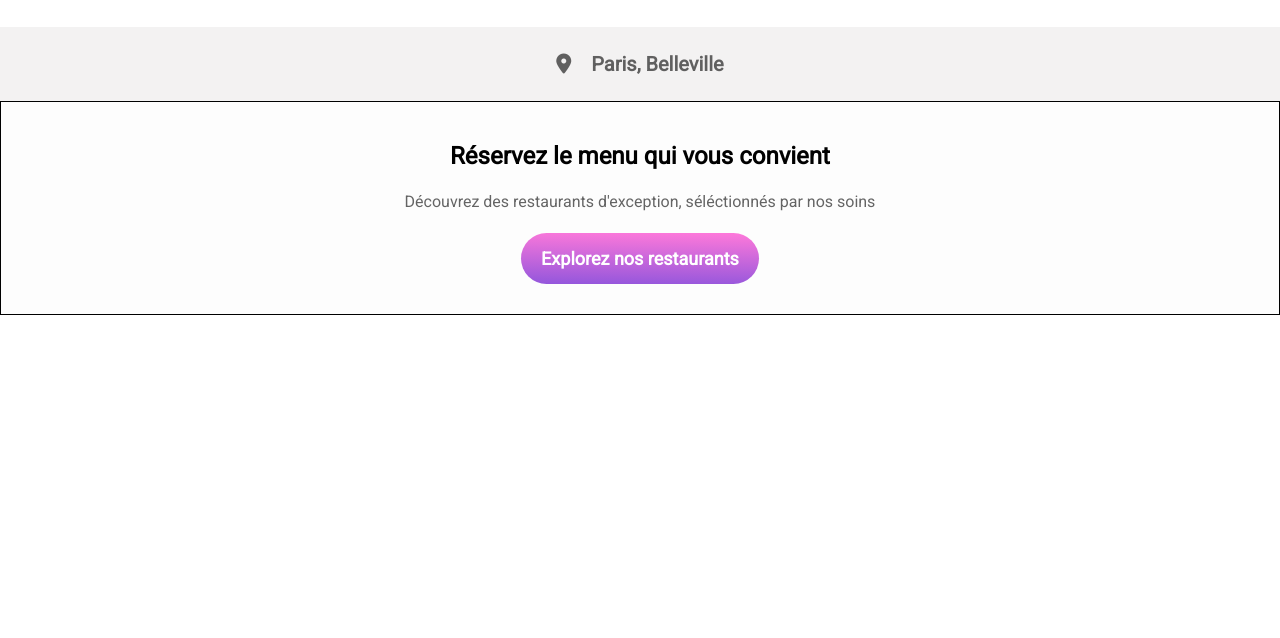
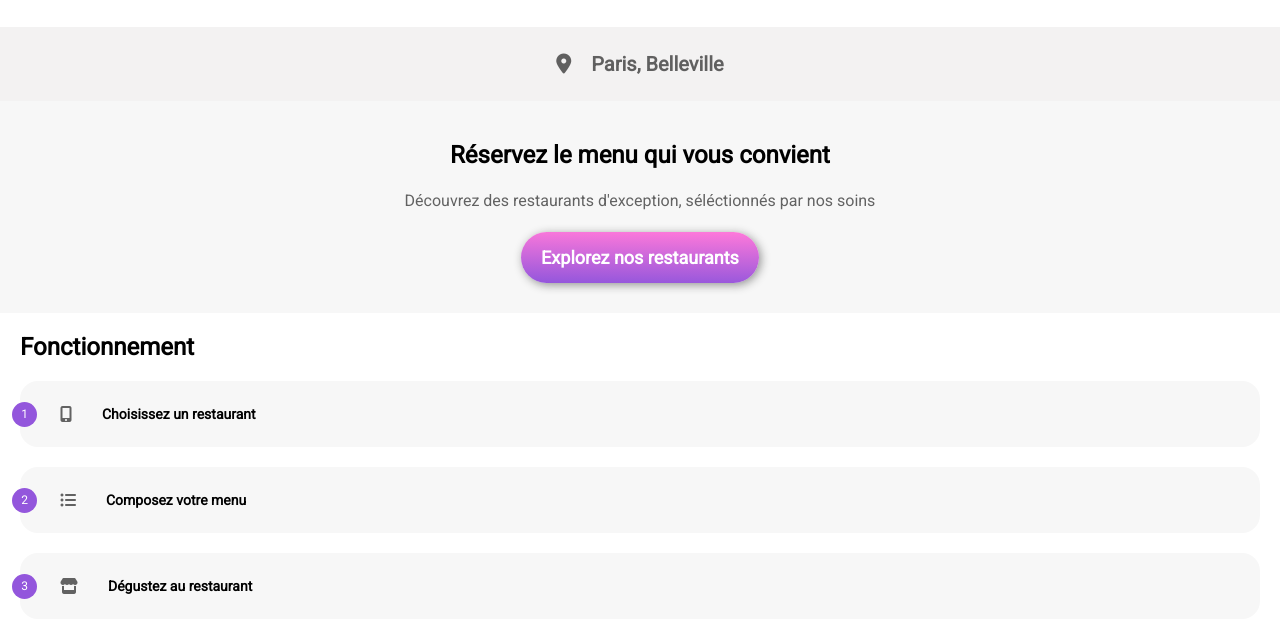
Before and after one commit to ValentinLecaille/Ohmyfood-p3, a plain HTML site: page index.html in a window 1280 px wide. Shown: the part 68-706 px from the top of the page. Drawn offline with Linux system fonts and the light colour scheme; a web font is replaced by a local one.

Commit message:
Intégration  de la section fonctionnement

```diff
--- a/index.html
+++ b/index.html
@@ -13,6 +13,7 @@
     <script src="https://kit.fontawesome.com/cbd6a050cf.js" crossorigin="anonymous"></script>
 </head>
 <body>
+    <main>
         <header class="navbar">
             <img class="logo" src="images/logo/ohmyfood@2x.svg" alt="logo ohmyfood">
         </header>
@@ -27,5 +28,43 @@
             <h4>Découvrez des restaurants d'exception, séléctionnés par nos soins</h4>
             <a href="#"><div class="btn__explore">Explorez nos restaurants</div></a>
         </section>
+
+        <section class="tutorial">
+            <h2 class="tutorial__title">Fonctionnement</h2>
+            <div class="tutorial__container">
+
+                <div class="tutorial__container--step">
+                    <div class="step__number">
+                        <span>1</span>
+                    </div>
+                    <div class="step__card">
+                        <i class="fa-solid fa-mobile-screen-button"></i>
+                        <p>Choisissez un restaurant</p>
+                    </div>
+                </div>
+
+                <div class="tutorial__container--step">
+                    <div class="step__number">
+                        <div>2</div>
+                    </div>
+                    <div class="step__card">
+                        <i class="fa-solid fa-list-ul"></i>
+                        <p>Composez votre menu</p>
+                    </div>
+                </div>
+
+                <div class="tutorial__container--step">
+                    <div class="step__number">
+                        <div>3</div>
+                    </div>
+                    <div class="step__card">
+                        <i class="fa-solid fa-store"></i>
+                        <p>Dégustez au restaurant</p>
+                    </div>
+                </div>
+
+            </div>
+        </section>
+    </main>
 </body>
 </html>
--- a/style.css
+++ b/style.css
@@ -6,7 +6,7 @@
 }
 
 @font-face {
-  font-family: 'Roboto', sans-serif
+  font-family: 'Roboto', sans-serif;
   src: url('Roboto-Regular.eot?#iefix') format('embedded-opentype'),
       url('Roboto-Regular.woff2') format('woff2'),
       url('Roboto-Regular.woff') format('woff'),
@@ -16,6 +16,7 @@
 
 body {
   width: 100%;
+  font-family: 'Roboto', sans-serif;
 }
 
 a {
@@ -74,8 +75,8 @@ h4 {
 /* DEFINITION INTRO */
 
 .bar__intro {
-  background-color: #fdfdfde6;
-  border: 1px black solid;
+  background-color: #f7f7f7;
+  border: 1px none solid;
   text-align: center;
   padding-top: 40px;
   padding-bottom: 30px;
@@ -103,5 +104,61 @@ h4 {
   padding: 15px 20px 15px 20px;
   border-radius: 100px;
   background-image: linear-gradient(1deg,#9356DC,#FF79DA);
-  box-shadow: 2px 2px 10px rgb(146, 146, 146));
+  box-shadow: 2px 2px 10px rgb(146, 146, 146);
 }
+
+/* DEFINITION TUTORIEL */
+
+.tutorial {
+  margin: 20px;
+}
+
+.tutorial__container {
+  display: flex;
+  flex-direction: column;
+  gap: 20px;
+}
+
+.tutorial__container--step {
+  display: flex;
+  align-items: center;
+}
+
+.tutorial__title {
+  margin-bottom: 20px;
+}
+
+.step__card {
+  display: flex;
+  border: 2px solid none;
+  padding: 25px 30px 25px 40px;
+  border-radius: 18px;
+  background-color: #f7f7f7;
+  position: relative;
+  width: 100%;
+}
+
+.step__card p {
+  margin-left: 30px;
+  font-weight: bold;
+  font-size: 14px;
+}
+
+.step__card i {
+  font-size: 16px;
+}
+
+.step__number {
+  font-size: 12px;
+  position: absolute;
+  display: flex;
+  justify-content: center;
+  align-items: center;
+  color: white;
+  z-index: 1;
+  height: 25px;
+  width: 25px;
+  background-color: #9356DC;
+  border-radius: 50%;
+  margin-left: -8px;
+}
```
Lines whose indentation alone changed are shown as unchanged.
